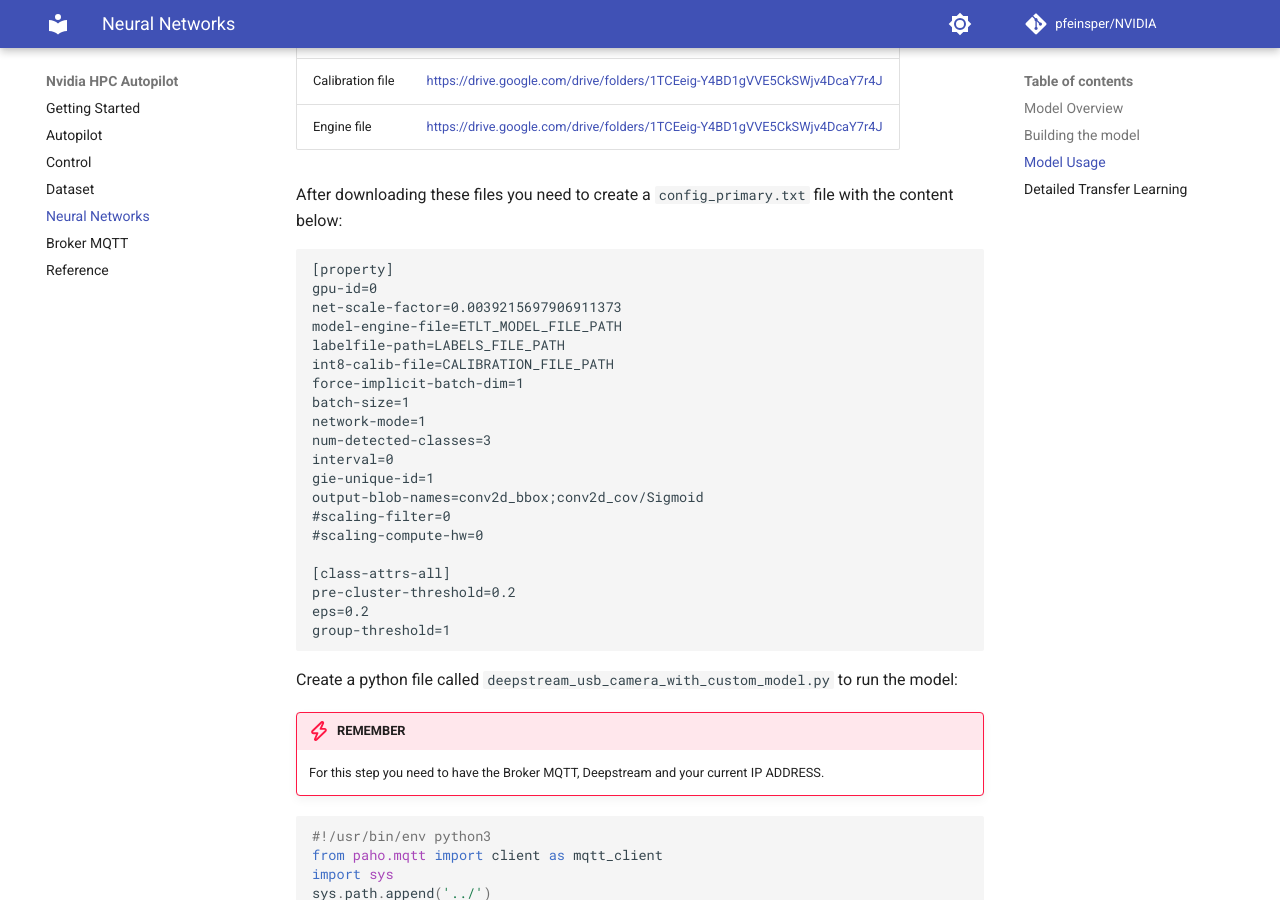
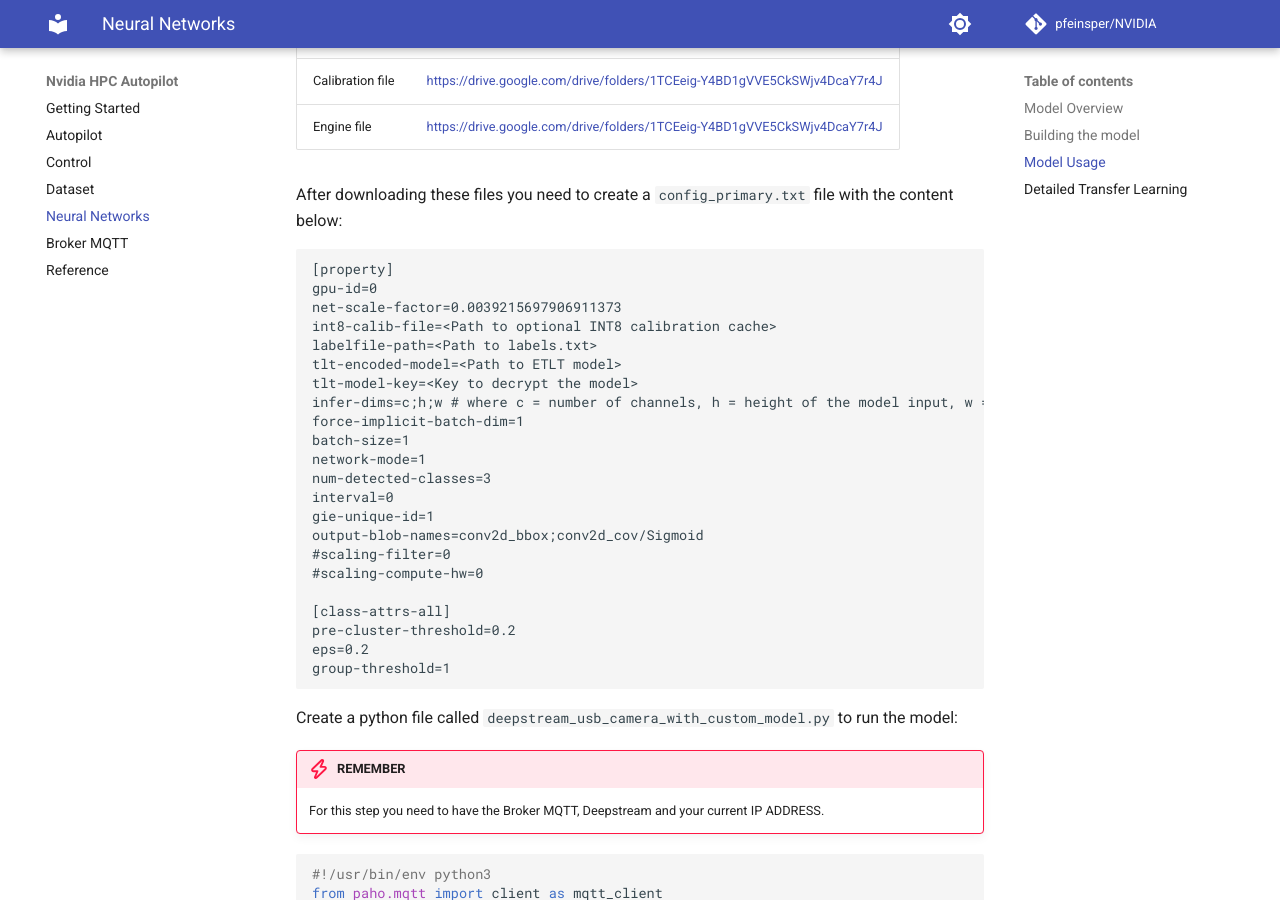
Before and after one commit to pfeinsper/NVIDIA, an MkDocs documentation site: the page built from docs/docs/network.md, in a window 1280 px wide and 900 px high, scrolled down 1308 px. Built offline with MkDocs 1.6.1 and Material for MkDocs 9.7.7, drawn with Linux system fonts in a browser that asks for light colours; comment, search, counter and statistics services are not loaded.

Commit message:
fix: changed config files from docs

```diff
--- a/docs/docs/network.md
+++ b/docs/docs/network.md
@@ -40,9 +40,11 @@ After downloading these files you need to create a `config_primary.txt` file wit
 [property]
 gpu-id=0
 net-scale-factor=0.0039215697906911373
-model-engine-file=ETLT_MODEL_FILE_PATH
-labelfile-path=LABELS_FILE_PATH
-int8-calib-file=CALIBRATION_FILE_PATH
+int8-calib-file=<Path to optional INT8 calibration cache>
+labelfile-path=<Path to labels.txt>
+tlt-encoded-model=<Path to ETLT model>
+tlt-model-key=<Key to decrypt the model>
+infer-dims=c;h;w # where c = number of channels, h = height of the model input, w = width of model input
 force-implicit-batch-dim=1
 batch-size=1
 network-mode=1
```
Also changed, not shown: docs/docs/dataset.md (+3 -0 lines).
